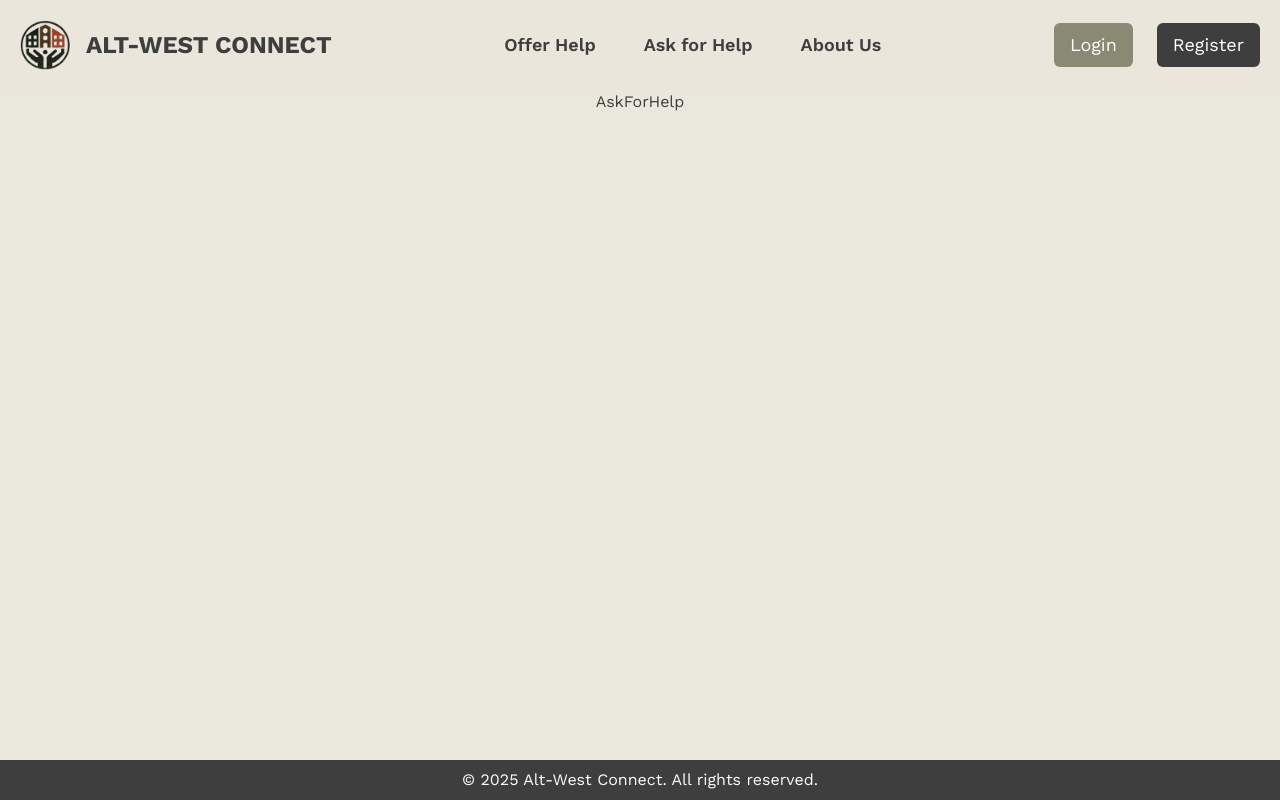
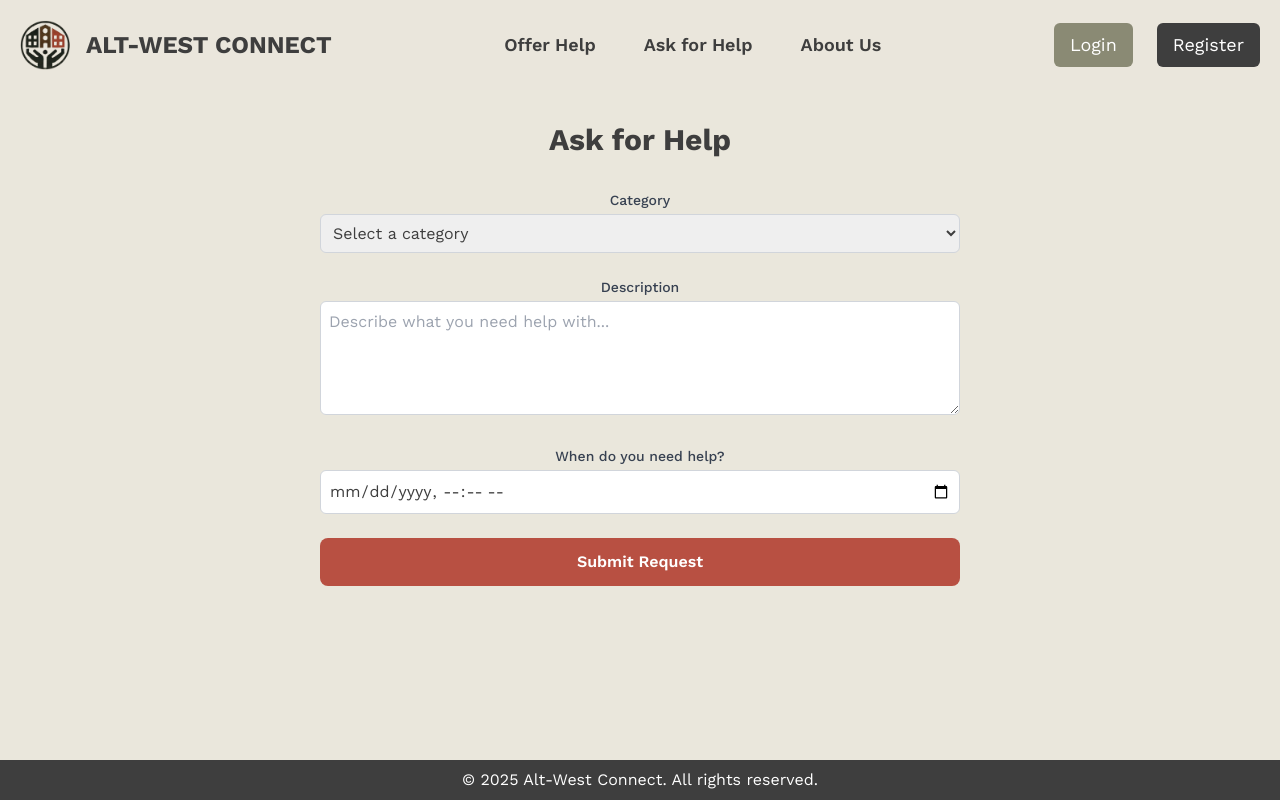
Before and after one commit to diecatiamonteiro/neighbourhood-helper-fullstack-mern, a React (Vite) app in the folder client/: page /askforhelp in a window 1280 px wide. Built offline with nearby package versions, Linux system fonts and the light colour scheme; no server answers; a web font is replaced by a local one.

Commit message:
created AskForHelp requests allowing users to post a help request in homepage

```diff
--- a/client/src/components/homepage/RequestCard.jsx
+++ b/client/src/components/homepage/RequestCard.jsx
@@ -23,6 +23,19 @@ export default function RequestCard({ request }) {
 
   const handleSubmitOffer = (e) => {};
 
+  const formatWhen = (whenString) => {
+    // Try to parse the string as a date
+    const date = new Date(whenString);
+
+    // Check if it's a valid date (will be true for datetime strings like "2025-02-19T02:24")
+    if (date instanceof Date && !isNaN(date)) {
+      return format(date, "MMM d, yyyy, HH:mm");
+    }
+
+    // If it's not a valid date, return the original string (e.g., "Next week")
+    return whenString;
+  };
+
   return (
     <>
       <div className="bg-white p-8 rounded-xl shadow-lg hover:shadow-xl transition-shadow">
@@ -41,7 +54,7 @@ export default function RequestCard({ request }) {
           <div className="flex flex-col items-start w-full bg-brick/10 p-4 rounded-lg">
             <p className="font-medium">
               <span className="font-semibold text-oliveHover">When:</span>{" "}
-              <span>{request.when}</span>
+              <span>{formatWhen(request.when)}</span>
             </p>
             <p className="font-medium">
               <span className="font-semibold text-oliveHover">Neighbour:</span>{" "}
--- a/client/src/pages/AskForHelp.jsx
+++ b/client/src/pages/AskForHelp.jsx
@@ -1,7 +1,122 @@
-import React from 'react'
+import React, { useState, useContext } from 'react';
+import { useNavigate, Link } from 'react-router-dom';
+import { DataContext } from '../contexts/Context';
+import { createRequest } from '../api/requestsApi';
 
 export default function AskForHelp() {
+  const navigate = useNavigate();
+  const { requestsDispatch } = useContext(DataContext);
+  const [formData, setFormData] = useState({
+    description: '',
+    category: '',
+    when: ''
+  });
+  const [showSuccess, setShowSuccess] = useState(false);
+
+  const handleChange = (e) => {
+    setFormData({
+      ...formData,
+      [e.target.name]: e.target.value
+    });
+  };
+
+  const handleSubmit = async (e) => {
+    e.preventDefault();
+    await createRequest(requestsDispatch, formData);
+    // Clear form data
+    setFormData({
+      description: '',
+      category: '',
+      when: ''
+    });
+    setShowSuccess(true);
+    // Automatically hide success message after 5 seconds
+    setTimeout(() => {
+      setShowSuccess(false);
+    }, 5000);
+  };
+
   return (
-    <div>AskForHelp</div>
-  )
+    <div className="max-w-2xl mx-auto px-4 py-8">
+      <h1 className="text-3xl font-bold text-charcoal mb-8">Ask for Help</h1>
+
+      {showSuccess && (
+        <div className="bg-green-50 border border-green-200 rounded-md p-4 mb-6">
+          <p className="text-green-700 mb-2">Your request has been successfully created!</p>
+          <Link
+            to="/#requests-section"
+            className="text-blue-600 hover:text-blue-800 underline"
+          >
+            View all requests on homepage
+          </Link>
+        </div>
+      )}
+
+      <form onSubmit={handleSubmit} className="space-y-6">
+        <div>
+          <label htmlFor="category" className="block text-sm font-medium text-gray-700 mb-1">
+            Category
+          </label>
+          <select
+            id="category"
+            name="category"
+            value={formData.category}
+            onChange={handleChange}
+            required
+            className="w-full p-2 border border-gray-300 rounded-md"
+          >
+            <option value="">Select a category</option>
+            <option value="Errands">Errands</option>
+            <option value="Groceries">Groceries</option>
+            <option value="Transport">Transport</option>
+            <option value="Household">Household</option>
+            <option value="Pet Care">Pet Care</option>
+            <option value="Childcare">Childcare</option>
+            <option value="Tutoring">Tutoring</option>
+            <option value="Tech Support">Tech Support</option>
+            <option value="Moving">Moving</option>
+          </select>
+        </div>
+
+        <div>
+          <label htmlFor="description" className="block text-sm font-medium text-gray-700 mb-1">
+            Description
+          </label>
+          <textarea
+            id="description"
+            name="description"
+            value={formData.description}
+            onChange={handleChange}
+            required
+            rows={4}
+            className="w-full p-2 border border-gray-300 rounded-md"
+            placeholder="Describe what you need help with..."
+          />
+        </div>
+
+        <div>
+          <label htmlFor="when" className="block text-sm font-medium text-gray-700 mb-1">
+            When do you need help?
+          </label>
+          <input
+            type="datetime-local"
+            id="when"
+            name="when"
+            value={formData.when}
+            onChange={handleChange}
+            required
+            className="w-full p-2 border border-gray-300 rounded-md"
+          />
+        </div>
+
+        <button
+          type="submit"
+          className="w-full bg-brick hover:bg-brickHover text-white px-8 py-3 rounded-lg text-base font-semibold
+              transition-all duration-300 transform hover:-translate-y-1"
+        >
+          Submit Request
+        </button>
+      </form>
+    </div>
+  );
 }
--- a/client/src/pages/MyAccount.jsx
+++ b/client/src/pages/MyAccount.jsx
@@ -4,10 +4,17 @@ import { getUserData } from "../api/usersApi";
 import { getUserRequests } from "../api/requestsApi";
 import { getUserOffers } from "../api/offersApi";
 import { format } from "date-fns";
+import LoadingSpinner from "../components/LoadingSpinner";
+
 export default function MyAccount() {
-  const { usersState, usersDispatch } = useContext(DataContext);
-  const { requestsState, requestsDispatch } = useContext(DataContext);
-  const { offersState, offersDispatch } = useContext(DataContext);
+  const {
+    usersState,
+    usersDispatch,
+    requestsState,
+    requestsDispatch,
+    offersState,
+    offersDispatch,
+  } = useContext(DataContext);
 
   useEffect(() => {
     const fetchData = async () => {
@@ -18,12 +25,29 @@ export default function MyAccount() {
     fetchData();
   }, []);
 
+  const formatWhen = (whenString) => {
+    // Try to parse the string as a date
+    const date = new Date(whenString);
+
+    // Check if it's a valid date (will be true for datetime strings like "2025-02-19T02:24")
+    if (date instanceof Date && !isNaN(date)) {
+      return format(date, "MMM d, yyyy, HH:mm");
+    }
+
+    // If it's not a valid date, return the original string (e.g., "Next week")
+    return whenString;
+  };
+
   if (
     usersState.isLoading ||
     requestsState.isLoading ||
     offersState.isLoading
   ) {
-    return <div>Loading...</div>;
+    return (
+      <div>
+        <LoadingSpinner />
+      </div>
+    );
   }
 
   if (usersState.error || requestsState.error || offersState.error) {
@@ -101,7 +125,7 @@ export default function MyAccount() {
                     </p>
                     <p>
                       <span className="font-semibold">When:</span>{" "}
-                      {request.when}
+                      {formatWhen(request.when)}
                     </p>
                     <p>
                       <span className="font-semibold">Posted:</span>{" "}
```
